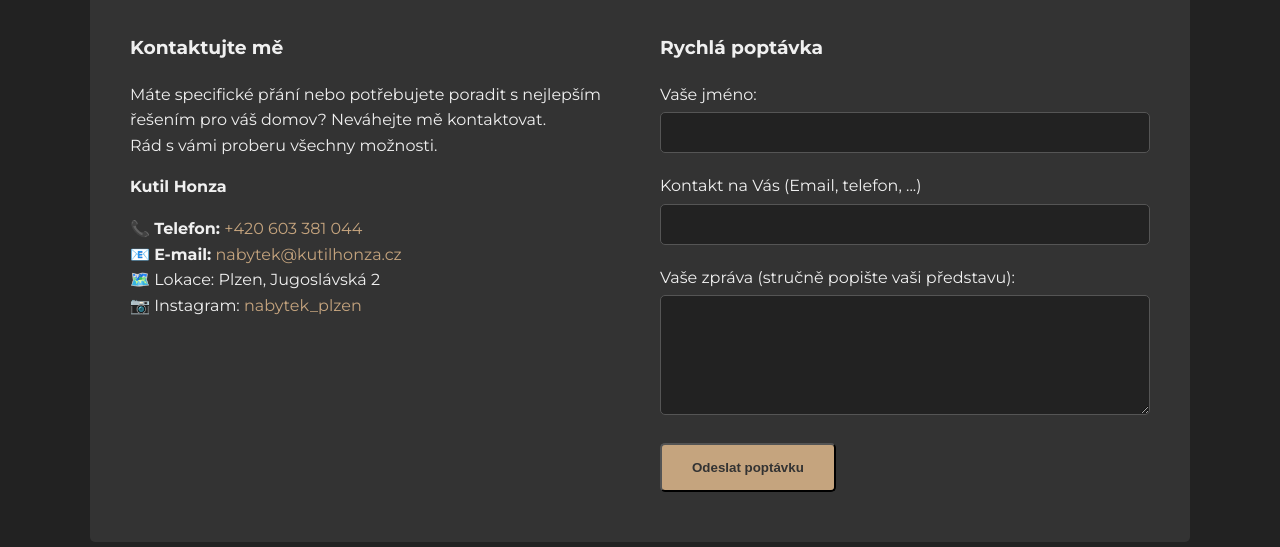
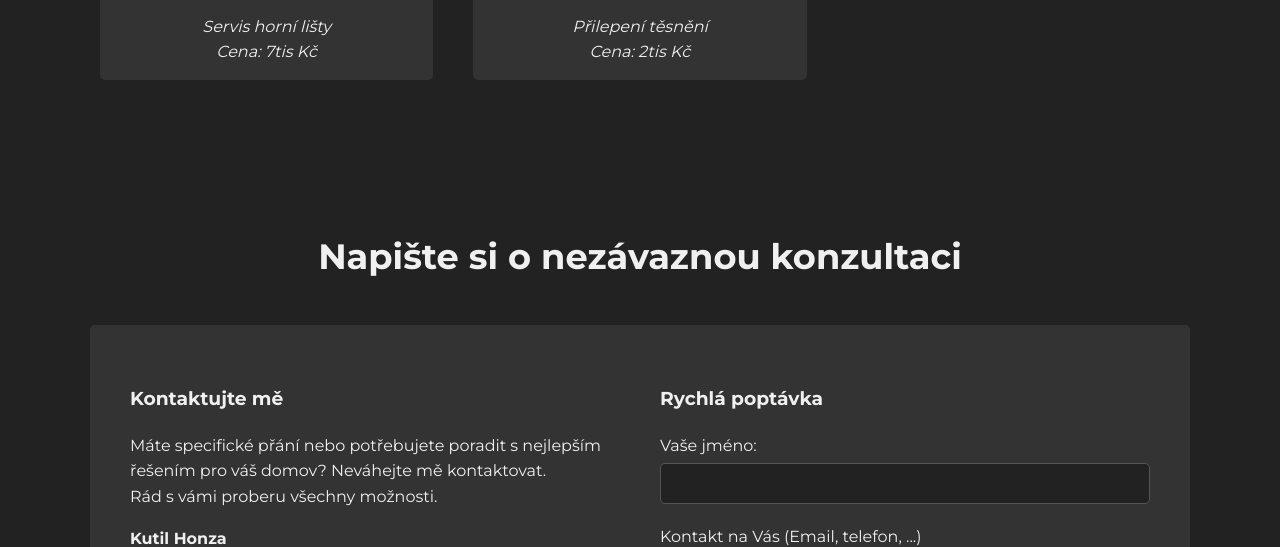
Before and after one commit to jandolejs/vestavne_skrine, a PHP site: page / in a window 1280 px wide. Shown: the part 3125-3672 px from the top of the page. Run offline with PHP 8.4, Linux system fonts and the light colour scheme; data that the repository does not hold is empty; some libraries are stand-ins or nearby versions.

Commit message:
add servisy

```diff
--- a/src/index.php
+++ b/src/index.php
@@ -458,6 +458,10 @@
                 <div class="gallery-item"><img src="/e2.jpg" alt="Ukázka práce 2"> <p>Skříň do chodby<br>Cena: cca 40tis Kč</p></div>
                 <div class="gallery-item"><img src="/e3.jpg" alt="Ukázka práce 3"> <p>Ukázka výsledku montáže<br>Cena: cca 55tis Kč</p></div>
                 <div class="gallery-item"><img src="/e5.jpg" alt="Ukázka práce 4"> <p>Skříň přesně do obýváku<br>Cena: cca 40tis Kč</p></div>
+                <div class="gallery-item"><img src="/s1.jpg" alt="Servis koleček"> <p>Servis koleček<br>Cena: 4tis Kč</p></div>
+                <div class="gallery-item"><img src="/s2.jpg" alt="Servis kolejnic"> <p>Servis kolejnic<br>Cena: 5tis Kč</p></div>
+                <div class="gallery-item"><img src="/s3.jpg" alt="Servis lišty"> <p>Servis horní lišty<br>Cena: 7tis Kč</p></div>
+                <div class="gallery-item"><img src="/s4.jpg" alt="Servis těsnění"> <p>Přilepení těsnění<br>Cena: 2tis Kč</p></div>
             </div>
         </section>
 
```
Also changed, not shown: src/s3.jpg (added), 3 other files.
